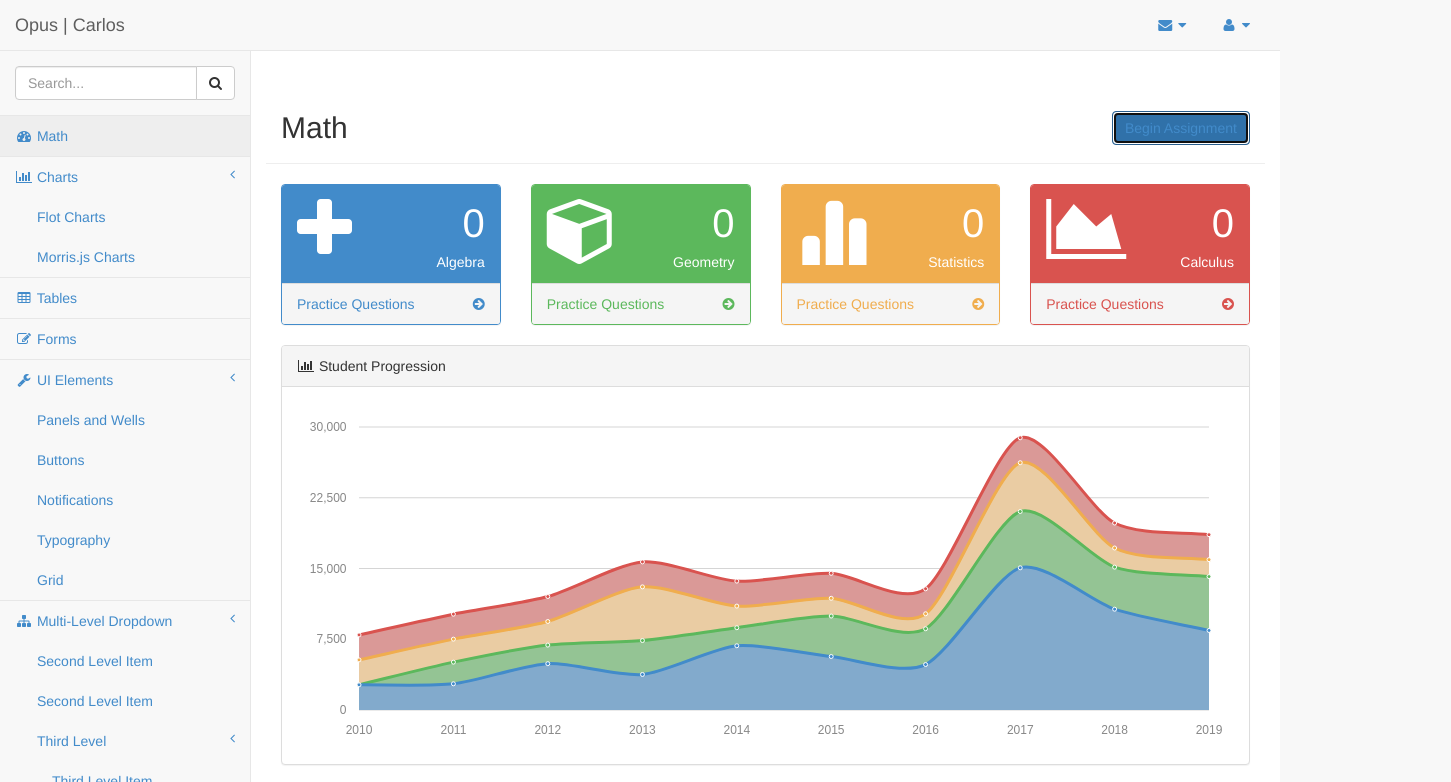
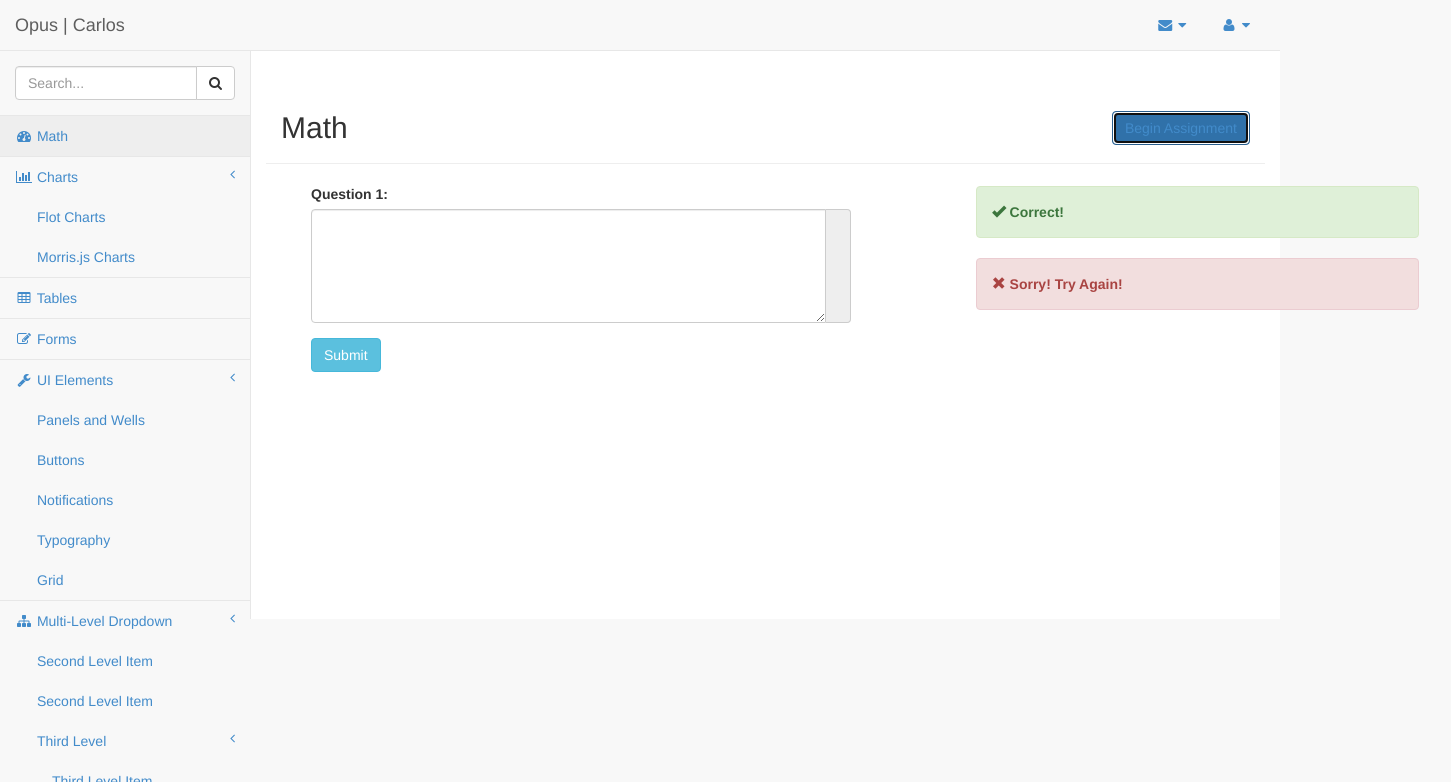
Before and after one commit to lvn/opus, a website: page client/index.html in a window 1280 px wide. Both pictures are taken after a click on the button "Begin Assignment". Shown: the top 782 px of the page, 1451 px wide, since content can reach past the window. Drawn offline with Linux system fonts and the light colour scheme.

Commit message:
added Hide Show property and questions

```diff
--- a/client/index.html
+++ b/client/index.html
@@ -237,10 +237,11 @@
                 <div class="row">
                     <div class="col-lg-12 page-header" position="relative">
                       <h2 style="float: left;">Math</h2>
-                  <a class="popup"><button class="btn btn-outline btn-primary" style="float: right; position: relative; top: 20px; right: 0px">Begin Assignment</button></a>
+                      <button id= "clickme"class="btn btn-outline btn-primary" style="float: right; position: relative; top: 20px; right: 0px">Begin Assignment</button>
                     </div>
                     <!-- /.col-lg-12 -->
                 </div>
+            <div id = "hideme">
                 <!-- /.row -->
                 <div class="row">
                     <div class="col-lg-3 col-md-6">
@@ -438,10 +439,6 @@
                                         <!-- /.table-responsive -->
                                     </div>
                                     <!-- /.col-lg-4 (nested) -->
-                                <div class="col-lg-8">
-                                    <div id="morris-bar-chart"></div>
-                                </div>
-                                <!-- /.col-lg-8 (nested) -->
                                 </div>
                                 <!-- /.row -->
                             </div>
@@ -452,6 +449,35 @@
                     <!-- /.col-lg-8 -->
                 </div>
             <!-- /.row -->
+            </div>
+            <!-- /#hideme -->
+
+            <div id = "quiz">
+                <div class="container">
+                    <form role="form">
+                        <div class="col-lg-6">
+                            <div class="form-group">
+                                <label for="InputMessage">Question 1: </label>
+                                <div class="input-group">
+                                    <textarea name="InputMessage" id="InputMessage" class="form-control" rows="5" required></textarea>
+                                    <span class="input-group-addon"><span></span></span>
+                                </div>
+                            </div>
+                            <input type="submit" name="submit" id="submit" value="Submit" class="btn btn-info">
+                        </div>
+                    </form>
+                    <div class = "status" style="margin:2px">
+                        <div class="col-lg-5 col-md-push-1">
+                                <div class="alert alert-success">
+                                    <strong><span class="glyphicon glyphicon-ok"></span> Correct!</strong>
+                                </div>
+                                <div class="alert alert-danger">
+                                    <span class="glyphicon glyphicon-remove"></span><strong> Sorry! Try Again!</strong>
+                                </div>
+                        </div>
+                    </div>
+                </div>
+            </div>
         </div>
         <!-- /#page-wrapper -->
 
@@ -473,14 +499,21 @@
     <script src="js/plugins/morris/morris-data.js"></script>
 
     <!-- Custom Theme JavaScript -->
-    <script src="js/sb-admin-2.js"></script>
-    <script src="js/jquery.popup.js">
-        // Most basic example
-        $('a.popup').popup();
+    <script>
+        console.log("hello");
+        $( "#clickme" ).click(function() {
+          $( "#hideme" ).toggle( "slow" );
+        });
 
-        // Passing in options
-        var options = { optionName : optionValue };
-        $('a.popup').popup(options);
+
+        // $.ajax({
+        //   url: "http://localhost:9000/api/questions"
+        // })
+        //   .done(doStuff);
+        function doStuff(data){
+
+        }
+
     </script>
 
 </body>
--- a/client/js/plugins/morris/morris-data.js
+++ b/client/js/plugins/morris/morris-data.js
@@ -1,6 +1,6 @@
 $(function() {
 
-    Morris.Area({
+     new Morris.Area({
         element: 'morris-area-chart',
         data: [{
             period: '2010',
@@ -72,22 +72,8 @@ $(function() {
         lineColors: ['#428bca','#5cb85c','#f0ad4e','#d9534f']
     });
 
-    Morris.Donut({
-        element: 'morris-donut-chart',
-        data: [{
-            label: "Download Sales",
-            value: 12
-        }, {
-            label: "In-Store Sales",
-            value: 30
-        }, {
-            label: "Mail-Order Sales",
-            value: 20
-        }],
-        resize: true
-    });
 
-    Morris.Bar({
+     new Morris.Bar({
         element: 'morris-bar-chart',
         data: [{
             y: '2006',
```
Also changed, not shown: client/js/sb-admin-2.js (line endings or trailing spaces), 2 other files. Lines whose indentation alone changed are shown as unchanged.
